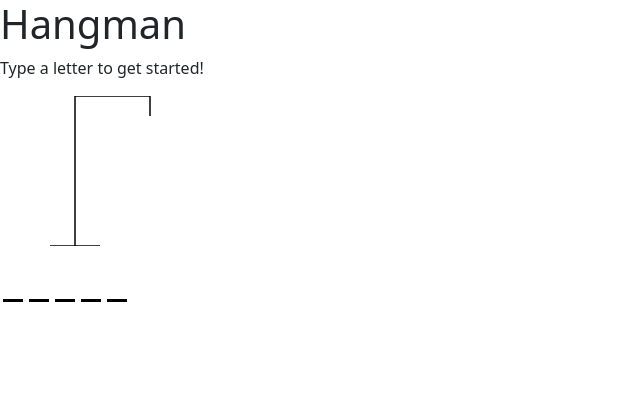
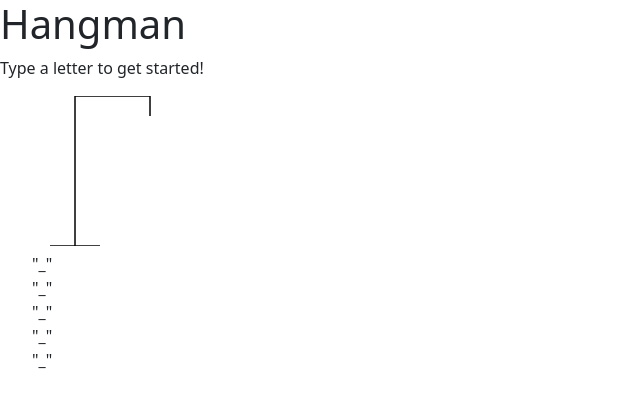
Before and after one commit to mayuanxin1234/hanged-main, a React (Create React App) app: page / in a window 1280 px wide. Shown: the top 408 px of the page, without its empty margins (0-640 px from the left). Built offline with nearby package versions, Linux system fonts and the light colour scheme.

Commit message:
initial test code

```diff
--- a/src/Components/Word.js
+++ b/src/Components/Word.js
@@ -1,18 +1,17 @@
-import React from 'react'
+import React from "react";
 
-const Word = ({selectedWord, correctLetters}) => {
-  return (
-      <div className = "Word">
-          {selectedWord.split('').map((letter, i) => {
-              return (
-                <span className = "letter" key = {i}>
-                    {correctLetters.includes(letter) ? letter : ''}
-                </span>
-              )
-          })}
-      </div>
+const Word = props => {
+	console.log("selected word " + props.selectedWord);
+	console.log("correctLetters" + props.correctLetters);
+	const numbers = [1, 2, 3, 4, 5];
+	let splitCorrect = props.selectedWord.split("");
+	console.log(splitCorrect.length);
+	const wow = numbers.map(x => <div>"_"</div>);
+	return (
+		<div className="Word">
+			<ul>{wow}</ul>
+		</div>
+	);
+};
 
-  )
-}
-
-export default Word
+export default Word;
```
